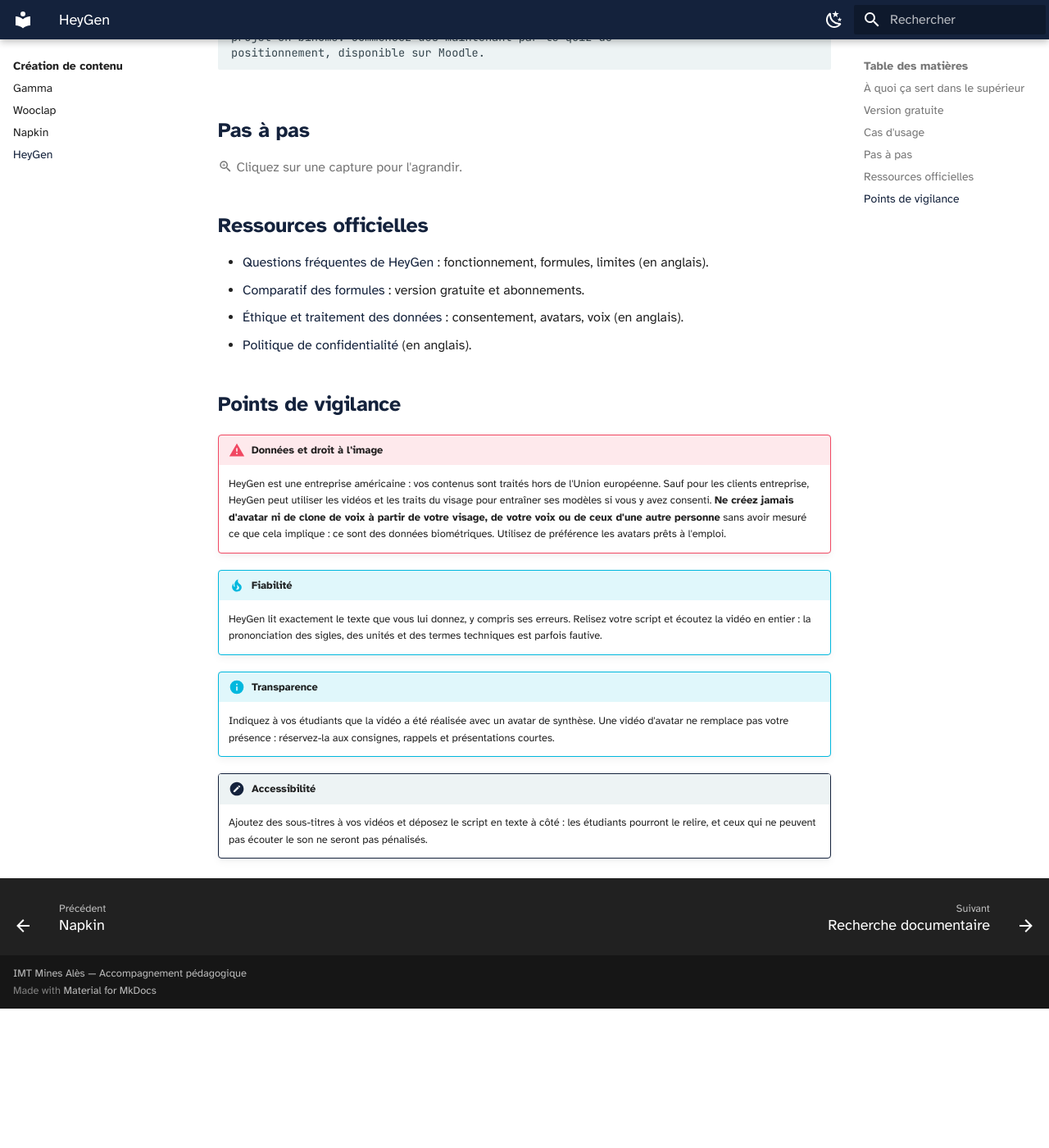
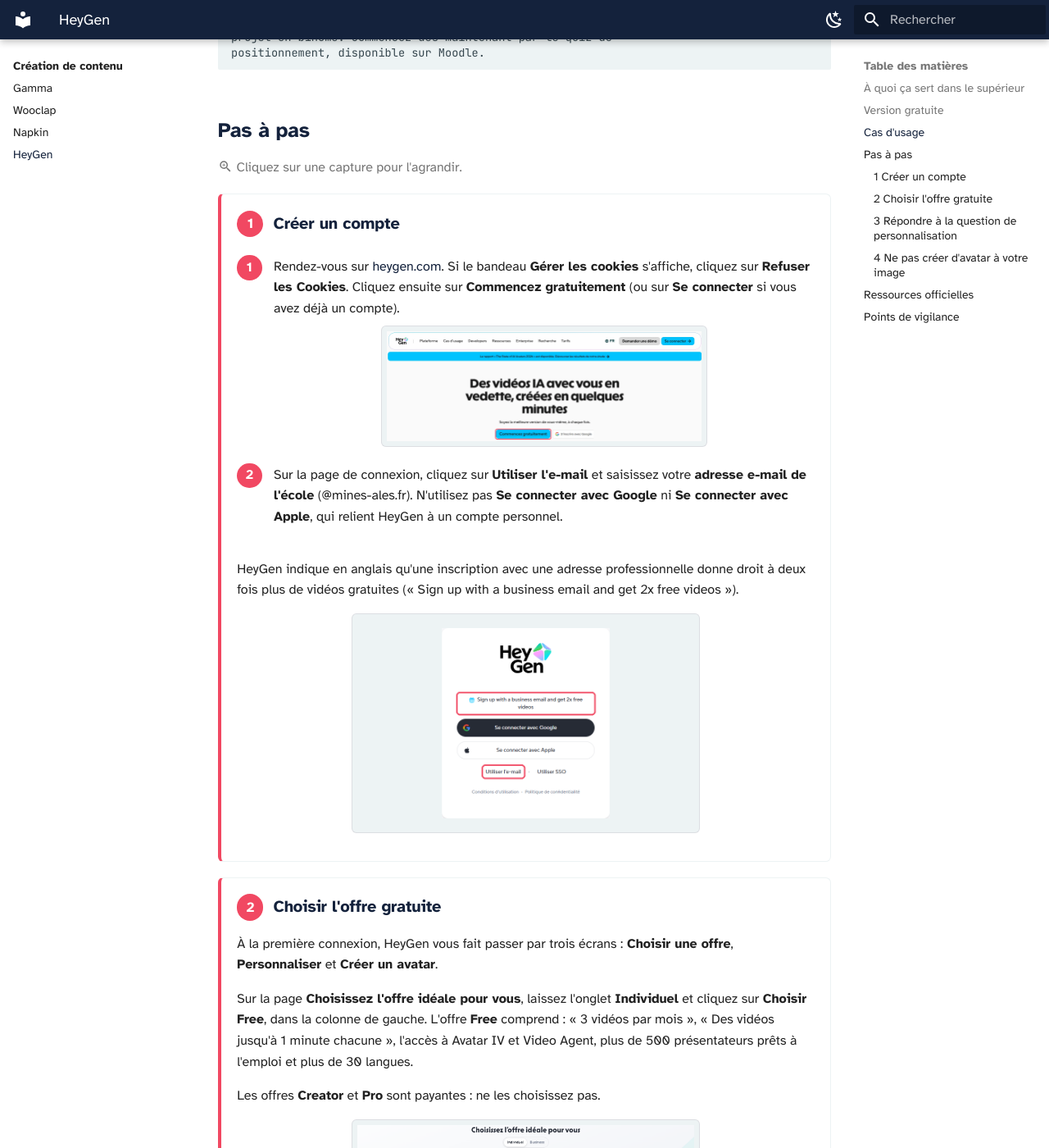
Before and after one commit to Celine-ferrier/Boite-outils-IA, an MkDocs documentation site: the page built from docs/creation/heygen.md, in a window 1280 px wide and 1400 px high, scrolled down 1514 px. Shown: the whole window at 82% size. Built offline with MkDocs 1.6.1 and Material for MkDocs 9.7.7, drawn with Linux system fonts in a browser that asks for light colours; before the commit the page ends 2744 px from its top, so only the background shows below that; some of the changed text lies outside the part shown.

Commit message:
Fiche HeyGen : étapes 1 à 4 (compte, offre gratuite, personnalisation, avatar personnel)
Co-Authored-By: Claude Opus 5.5 <noreply@anthropic.com>
Claude-Session: https://claude.ai/code/session_01ADR9hzhyEw6Dc3N18BUyt5

```diff
--- a/docs/creation/heygen.md
+++ b/docs/creation/heygen.md
@@ -80,17 +80,67 @@ Le compte gratuit permet de créer **jusqu'à 3 vidéos par mois**, d'**une minu
 :material-magnify-plus-outline: Cliquez sur une capture pour l'agrandir.
 { .astuce-zoom }
 
+<div class="etape" markdown>
+
+### <span class="etape-num">1</span> Créer un compte
+
+1. Rendez-vous sur [heygen.com](https://www.heygen.com). Si le bandeau **Gérer les cookies** s'affiche, cliquez sur **Refuser les Cookies**. Cliquez ensuite sur **Commencez gratuitement** (ou sur **Se connecter** si vous avez déjà un compte).
+
+    ![Page d'accueil du site de HeyGen](heygen-01-site.png)
+
+2. Sur la page de connexion, cliquez sur **Utiliser l'e-mail** et saisissez votre **adresse e-mail de l'école** (@mines-ales.fr). N'utilisez pas **Se connecter avec Google** ni **Se connecter avec Apple**, qui relient HeyGen à un compte personnel.
+
+HeyGen indique en anglais qu'une inscription avec une adresse professionnelle donne droit à deux fois plus de vidéos gratuites (« Sign up with a business email and get 2x free videos »).
+
+![Page de connexion de HeyGen](heygen-01-connexion.png)
+
+</div>
+
+<div class="etape" markdown>
+
+### <span class="etape-num">2</span> Choisir l'offre gratuite
+
+À la première connexion, HeyGen vous fait passer par trois écrans : **Choisir une offre**, **Personnaliser** et **Créer un avatar**.
+
+Sur la page **Choisissez l'offre idéale pour vous**, laissez l'onglet **Individuel** et cliquez sur **Choisir Free**, dans la colonne de gauche. L'offre **Free** comprend : « 3 vidéos par mois », « Des vidéos jusqu'à 1 minute chacune », l'accès à Avatar IV et Video Agent, plus de 500 présentateurs prêts à l'emploi et plus de 30 langues.
+
+Les offres **Creator** et **Pro** sont payantes : ne les choisissez pas.
+
+![Page Choisissez l'offre idéale pour vous](heygen-02-offre.png)
+
+</div>
+
+<div class="etape" markdown>
+
+### <span class="etape-num">3</span> Répondre à la question de personnalisation
+
+La page **Que souhaitez-vous promouvoir ou soutenir avec HeyGen ?** sert uniquement à adapter les suggestions de HeyGen. Choisissez l'option la plus proche de votre usage, par exemple **Autre chose**, puis cliquez sur **Continuer**.
+
+![Page Que souhaitez-vous promouvoir ou soutenir avec HeyGen ?](heygen-03-personnaliser.png)
+
+</div>
+
+<div class="etape" markdown>
+
+### <span class="etape-num">4</span> Ne pas créer d'avatar à votre image
+
+La page **Créons votre avatar** propose de créer un avatar à votre image : « Téléversez une photo, puis enregistrez vos mouvements et votre voix pour créer votre avatar ». Le visage et la voix sont des **données biométriques** : HeyGen peut les utiliser pour entraîner ses modèles si vous y consentez.
+
+Ne cliquez pas sur **Commencer**. Fermez plutôt cette page avec la **croix**, en haut à droite de l'écran, et utilisez les avatars prêts à l'emploi proposés par HeyGen.
+
+![Page Créons votre avatar](heygen-04-avatar.png)
+
+</div>
+
 <!--
-Étapes à rédiger à partir des captures (plan provisoire) :
- 1. Créer un compte
- 2. Découvrir l'accueil
- 3. Créer une vidéo
- 4. Choisir un avatar
- 5. Écrire ou coller le script
- 6. Choisir la voix et la langue
- 7. Prévisualiser et générer la vidéo
- 8. Télécharger ou partager la vidéo
- 9. Régler la confidentialité (utilisation des données pour l'entraînement)
+Étapes restant à rédiger à partir des captures (plan provisoire) :
+ 5. Découvrir l'accueil
+ 6. Créer une vidéo et choisir un avatar prêt à l'emploi
+ 7. Écrire ou coller le script
+ 8. Choisir la voix et la langue
+ 9. Prévisualiser et générer la vidéo
+10. Télécharger ou partager la vidéo
+11. Régler la confidentialité (utilisation des données pour l'entraînement)
 -->
 
 ## Ressources officielles
```
Also changed, not shown: docs/creation/heygen-01-connexion.png (added), docs/creation/heygen-01-site.png (added), docs/creation/heygen-02-offre.png (added), docs/creation/heygen-03-personnaliser.png (added), docs/creation/heygen-04-avatar.png (added).
